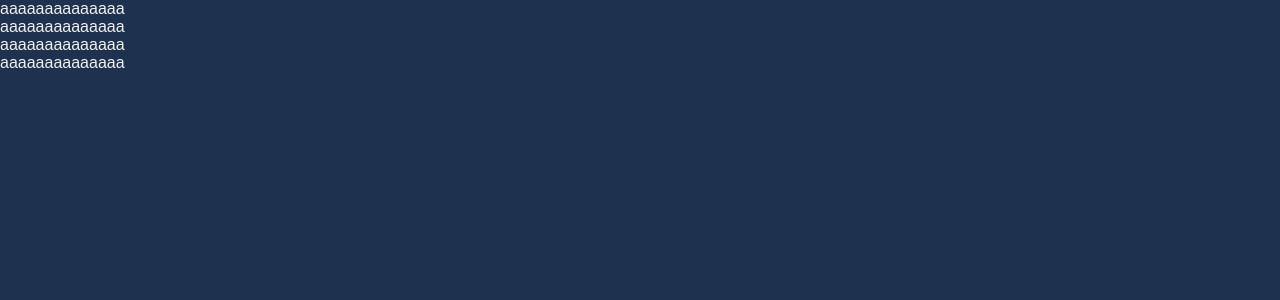
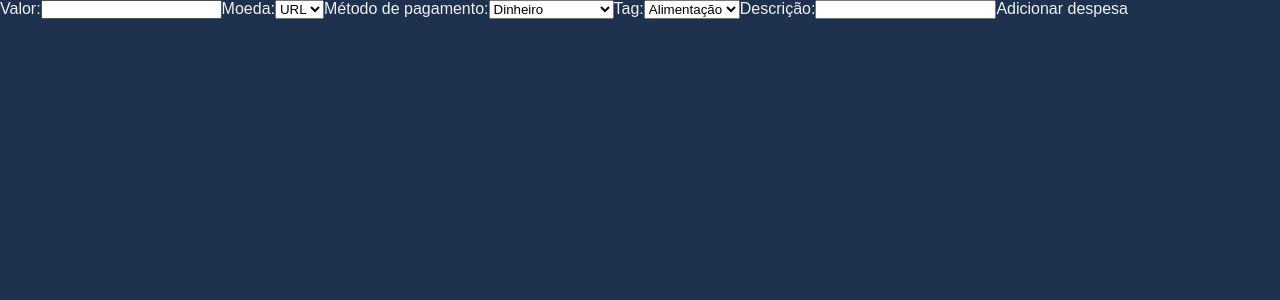
Before and after one commit to RodrigoLimaJesus/RodrigoLimaJesus.github.io, a React (Create React App) app: page /trybewallet in a window 1280 px wide. Shown: the top 300 px of the page. Built offline with nearby package versions, Linux system fonts and the light colour scheme.

Commit message:
feat: add formulario para adicionar despesa

```diff
--- a/src/App.js
+++ b/src/App.js
@@ -2,13 +2,13 @@ import React from 'react';
 import { Routes, Route } from "react-router-dom";
 
 import Home from "./pages/Home";
-import TrybeWallet from "./projects/trybewallet";
+import Wallet from "./pages/trybewallet/pages";
 
 export default function App() {
   return (
     <Routes>
       <Route path="/" element={ <Home /> } />
-      <Route path="/trybewallet" element={ <TrybeWallet /> }/>
+      <Route path="/trybewallet" element={ <Wallet /> }/>
     </Routes>
   );
 }
--- /dev/null
+++ b/src/pages/trybewallet/components/Header.jsx
@@ -0,0 +1,52 @@
+import React, { useContext } from 'react';
+
+import WalletContext from "../contexts/WalletContext";
+
+export default function Header() {
+  const { tags, methods } = useContext(WalletContext);
+
+  return (
+    <header>
+      <form>
+        <label htmlFor="value">
+          Valor:
+          <input type="text" id="value"/>
+        </label>
+
+        <label htmlFor="currency">
+          Moeda:
+          <select id="currency">
+            <option>URL</option>
+          </select>
+        </label>
+
+        <label htmlFor="method">
+          Método de pagamento:
+          <select id="method">
+            {methods.map(method => (
+              <option key={ method } value={ method }>{method}</option>
+            ))}
+          </select>
+        </label>
+
+        <label htmlFor="tag">
+          Tag:
+          <select id="tag">
+          {tags.map(tag => (
+              <option key={ tag } value={ tag }>{tag}</option>
+            ))}
+          </select>
+        </label>
+
+        <label htmlFor="description">
+          Descrição:
+          <input type="text" id="description"/>
+        </label>
+
+        <button type="submit">
+          Adicionar despesa
+        </button>
+      </form>
+    </header>
+  );
+}
--- /dev/null
+++ b/src/pages/trybewallet/contexts/WalletContext.js
@@ -0,0 +1,5 @@
+import { createContext } from 'react';
+
+const WalletContext = createContext();
+
+export default WalletContext;
--- /dev/null
+++ b/src/pages/trybewallet/contexts/WalletProvider.js
@@ -0,0 +1,17 @@
+import React from 'react';
+
+import WalletContext from "./WalletContext";
+
+export default function WalletProvider({ children }) {
+  const tags = ['Alimentação', 'Lazer', 'Trabalho', 'Trasnporte', 'Saúde'];
+  const methods = ['Dinheiro', 'Cartão de crédito', 'Cartão de débito'];
+
+  return (
+    <WalletContext.Provider value={{
+      tags,
+      methods,
+    }}>
+      {children}
+    </WalletContext.Provider>
+  );
+}
--- /dev/null
+++ b/src/pages/trybewallet/pages/index.js
@@ -0,0 +1,12 @@
+import React from 'react';
+import Header from "../components/Header";
+
+import WalletProvider from "../contexts/WalletProvider";
+
+export default function Wallet() {
+  return (
+    <WalletProvider>
+      <Header />
+    </WalletProvider>
+  );
+}
--- a/src/projects/trybewallet/index.js
+++ /dev/null
@@ -1,12 +0,0 @@
-import React from 'react';
-import { Routes, Route } from 'react-router-dom';
-
-import Wallet from './pages/Wallet';
-
-export default function TrybeWallet() {
-  return (
-    <Routes>
-      <Route path="/" element={ <Wallet /> }/>
-    </Routes>
-  );
-}
--- a/src/projects/trybewallet/pages/Wallet.js
+++ /dev/null
@@ -1,10 +0,0 @@
-import React from 'react';
-
-export default function Wallet() {
-  return <div>
-    <p>aaaaaaaaaaaaaa</p>
-    <p>aaaaaaaaaaaaaa</p>
-    <p>aaaaaaaaaaaaaa</p>
-    <p>aaaaaaaaaaaaaa</p>
-  </div>;
-}
```
